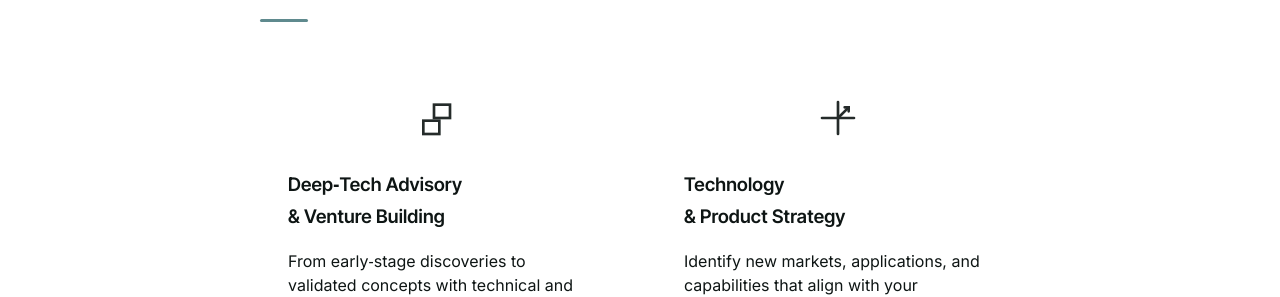
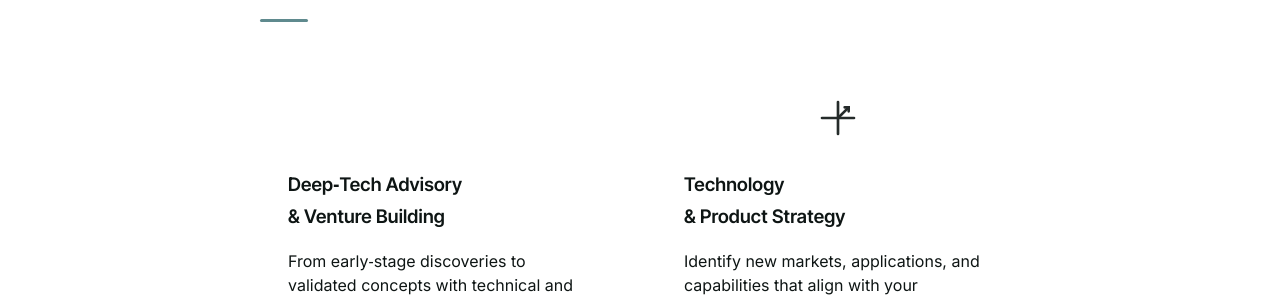
Before and after one commit to raphaelheeb/vaira-advisory, a Jekyll site: the page built from services/index.html, in a window 1280 px wide. Shown: the part 521-818 px from the top of the page. Built offline with Jekyll 4.4.1, drawn with Linux system fonts in a browser that asks for light colours.

Commit message:
Update index.html

```diff
--- a/services/index.html
+++ b/services/index.html
@@ -87,12 +87,6 @@
           <!-- Deep‑Tech Advisory & Venture Building -->
 
 <svg width="48" height="48" viewBox="0 0 48 48" fill="none" xmlns="http://www.w3.org/2000/svg">
-  <!-- Bottom left block (unchanged) -->
-  <rect x="10" y="26" width="12" height="10" stroke="currentColor" stroke-width="2"/>
-
-  <!-- Top block (unchanged) -->
-  <rect x="18" y="14" width="12" height="10" stroke="currentColor" stroke-width="2"/>
-
   <!-- Simple L-shaped block -->
   <path
     d="
@@ -108,8 +102,8 @@
     stroke-width="2"
     fill="none"
   />
+</svg>
 
-</svg>
 
 
         </div>
```
